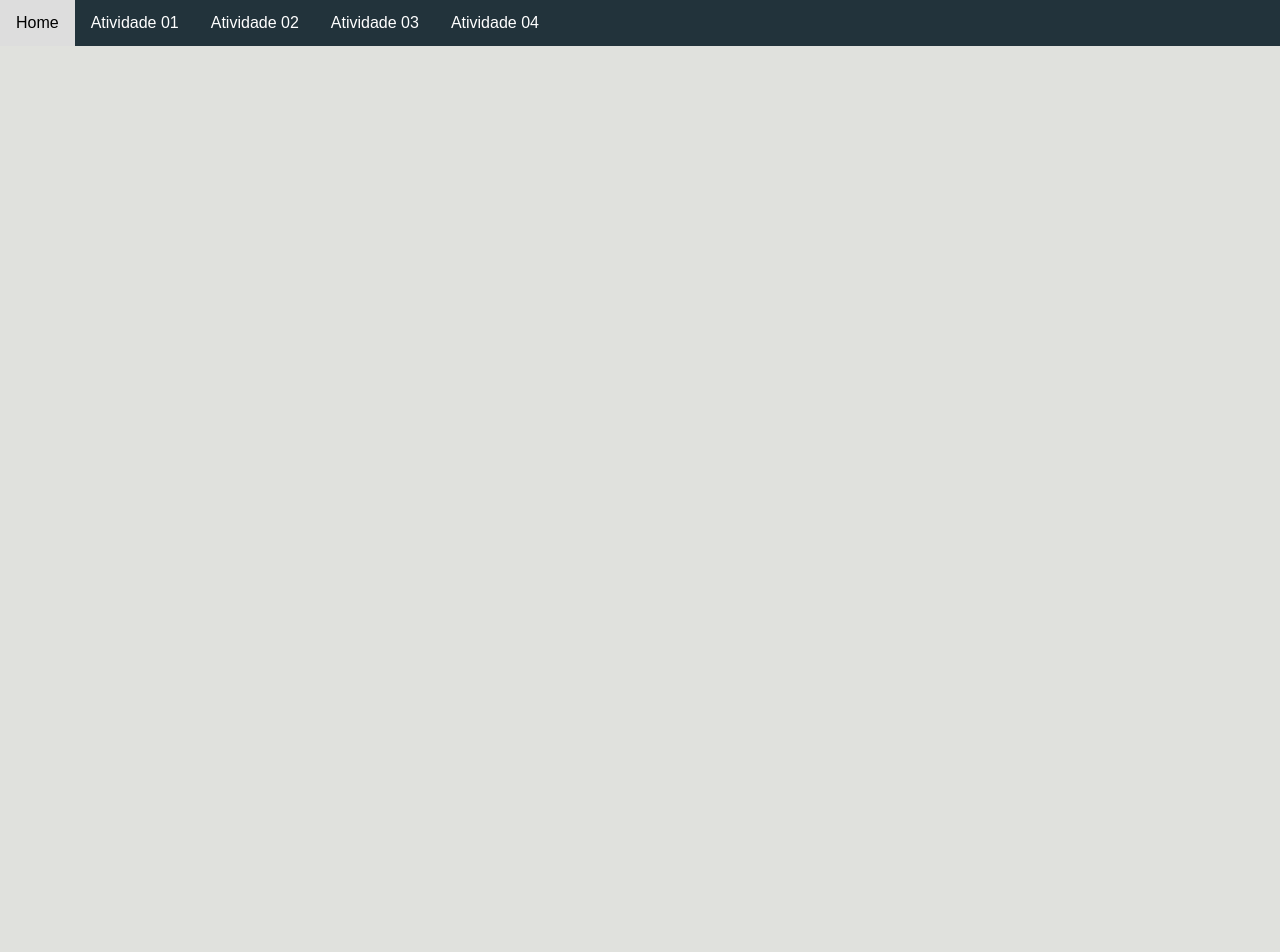
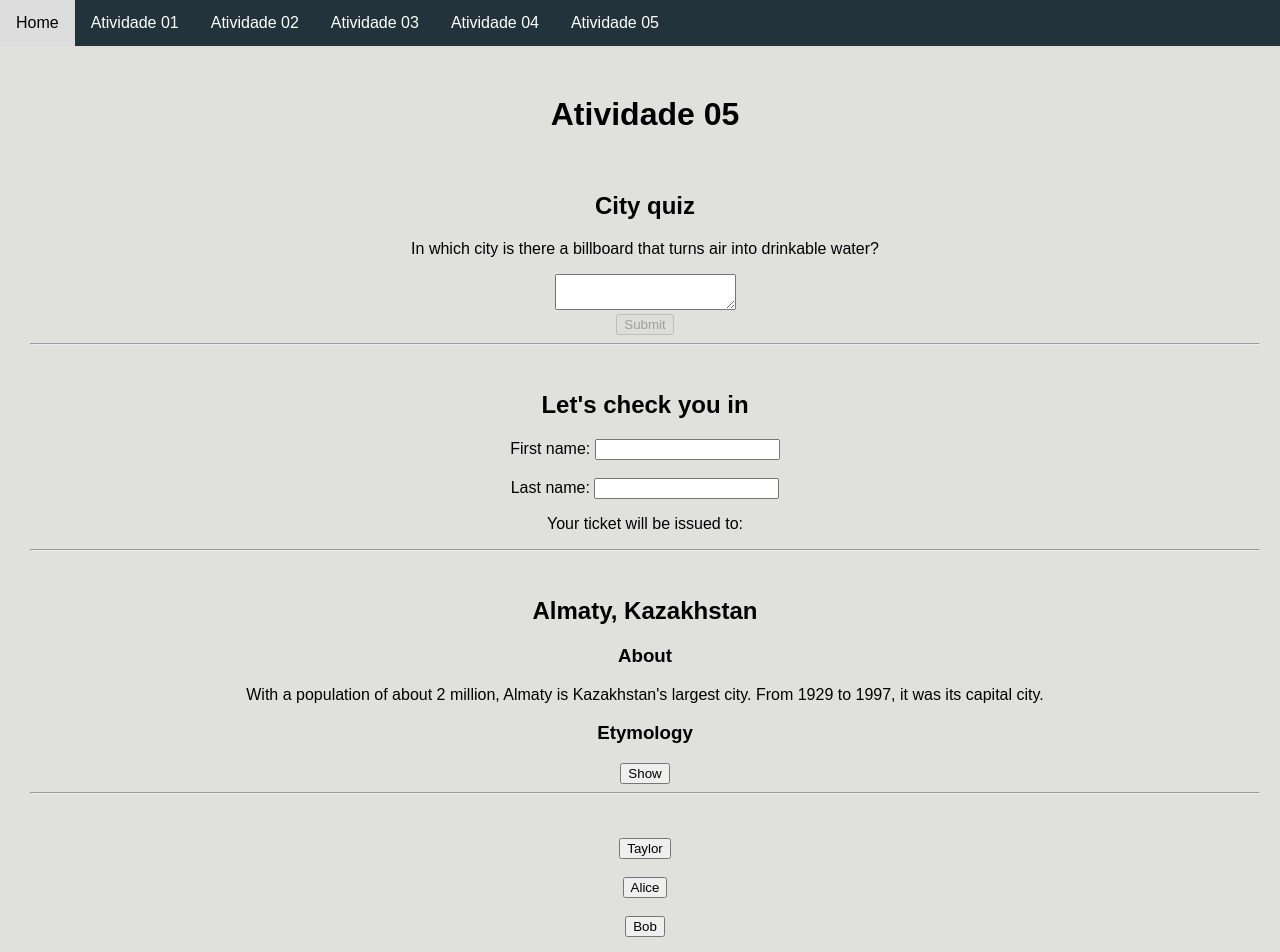
Before and after one commit to marialuizaruiz/atividadesReact, a React (Create React App) app: page /atv05 in a window 1280 px wide. Shown: the top 952 px of the page. Before the commit the page ends 800 px from the top, so only its background shows below. Built offline with nearby package versions, Linux system fonts and the light colour scheme.

Commit message:
Update Atv05

```diff
--- /dev/null
+++ b/src/atv05/components/Accordion.js
@@ -0,0 +1,52 @@
+import { useState } from "react";
+
+export default function Accordion() {
+    const [activeIndex, setActiveIndex] = useState(0);
+    return (
+        <>
+            <h2>Almaty, Kazakhstan</h2>
+            <Panel
+                title="About"
+                isActive={activeIndex === 0}
+                onShow={() => setActiveIndex(0)}
+            >
+                With a population of about 2 million, Almaty is
+                Kazakhstan's largest city. From 1929 to 1997,
+                it was its capital city.
+            </Panel>
+            <Panel
+                title="Etymology"
+                isActive={activeIndex === 1}
+                onShow={() => setActiveIndex(1)}
+            >
+                The name comes from <span lang="kk-KZ">алма</span>,
+                the Kazakh word for "apple" and is often translated
+                as "full of apples". In fact, the region surrounding
+                Almaty is thought to be the ancestral home of the
+                apple, and the wild <i lang="la">Malus sieversii</i>
+                is considered a likely candidate for the ancestor
+                of the modern domestic apple.
+            </Panel>
+        </>
+    );
+}
+
+function Panel({
+    title,
+    children,
+    isActive,
+    onShow
+}) {
+    return (
+        <section className="panel">
+            <h3>{title}</h3>
+            {isActive ? (
+                <p>{children}</p>
+            ) : (
+                <button onClick={onShow}>
+                    Show
+                </button>
+            )}
+        </section>
+    );
+}
--- /dev/null
+++ b/src/atv05/components/App.js
@@ -0,0 +1,23 @@
+import { useState } from "react";
+import Chat from './Chat';
+import ContactList from './ContactList';
+
+export default function Messenger() {
+    const [to, setTo] = useState(contacts[0]);
+    return (
+        <div>
+            <ContactList
+            contacts={contacts}
+            selectedContact={to}
+            onSelect={contact => setTo(contact)}
+            />
+            <Chat key={to.email} contact={to} />
+        </div>
+    );
+}
+
+const contacts = [
+    { name: 'Taylor', email: 'taylor@mail.com'},
+    { name: 'Alice', email: 'alice@mail.com'},
+    { name: 'Bob', email: 'bob@mail.com'}
+];
--- /dev/null
+++ b/src/atv05/components/Atv05.js
@@ -0,0 +1,17 @@
+import FormQuiz from './FormQuiz';
+import FormTicket from './FormTicket';
+import Accordion from './Accordion';
+import App from './App';
+export default function Atv05() {
+    return (
+        <>
+            <div class="container">
+                <h1 id="centralizar">Atividade 05</h1>
+                <br /><FormQuiz /><hr />
+                <br /><FormTicket /><hr />
+                <br /><Accordion /><hr />
+                <br /><App /><hr />
+            </div>
+        </>
+    )
+}
--- /dev/null
+++ b/src/atv05/components/Chat.js
@@ -0,0 +1,16 @@
+import { useState } from "react";
+
+export default function Chat({ contact }) {
+    const [text, setText] = useState('');
+    return (
+        <section className="chat">
+            <br/><textarea
+                value={text}
+                placeholder={'Chat to ' + contact.name}
+                onChange={e => setText(e.target.value)}
+            />
+            <br />
+            <button>Send to {contact.email}</button>
+        </section>
+    );
+}
--- /dev/null
+++ b/src/atv05/components/ContactList.js
@@ -0,0 +1,21 @@
+export default function ContactList({
+    selectedContact,
+    contacts,
+    onSelect
+}) {
+    return (
+        <section className="contact-list">
+            <ul className="remover">
+                {contacts.map(contact =>
+                    <li key={contact.email}>
+                        <br/><button onClick={() => {
+                            onSelect(contact);
+                        }}>
+                            {contact.name}
+                        </button>
+                    </li>
+                )}
+            </ul>
+        </section>
+    );
+}
--- /dev/null
+++ b/src/atv05/components/FormQuiz.js
@@ -0,0 +1,69 @@
+import { useState } from "react";
+
+export default function FormQuiz() {
+    const [answer, setAnswer] = useState('');
+    const [error, setError] = useState(null);
+    const [status, setStatus] = useState('typing');
+
+    if (status === 'success') {
+        return <h1>That's right!</h1>
+    }
+
+    async function handleSubmit(e) {
+        e.preventDefault();
+        setStatus('submitting');
+        try {
+            await submitForm(answer);
+            setStatus('success');
+        } catch (err) {
+            setStatus('typing');
+            setError(err);
+        }
+    }
+
+    function handleTextareaChange(e) {
+        setAnswer(e.target.value);
+    }
+
+    return (
+        <>
+            <h2>City quiz</h2>
+            <p>
+                In which city is there a billboard that turns air
+                into drinkable water?
+            </p>
+            <form onSubmit={handleSubmit}>
+                <textarea
+                    value={answer}
+                    onChange={handleTextareaChange}
+                    disabled={status === 'Submitting'}
+                />
+                <br />
+                <button disabled={
+                    answer.length === 0 ||
+                    status === 'submitting'
+                }>
+                    Submit
+                </button>
+                {error !== null &&
+                    <p className="Error">
+                        {error.message}
+                    </p>
+                }
+            </form>
+        </>
+    );
+}
+
+function submitForm(answer) {
+    return new Promise((resolve, reject) => {
+        setTimeout(() => {
+            let shouldError = answer.toLowerCase() !== 'lima'
+            if (shouldError) {
+                reject(new Error(' Try again!'));
+            } else {
+                resolve();
+            }
+        }, 1500);
+    });
+}
--- /dev/null
+++ b/src/atv05/components/FormTicket.js
@@ -0,0 +1,39 @@
+import { useState } from 'react';
+
+export default function FormTicketk() {
+    const [firstName, setFirstName] = useState('');
+    const [lastName, setLastName] = useState('');
+
+    const fullName = firstName + ' ' + lastName;
+
+    function handleFirstNameChange(e) {
+        setFirstName(e.target.value);
+    }
+
+    function handleLastNameChange(e) {
+        setLastName(e.target.value);
+    }
+
+    return (
+        <>
+            <h2>Let's check you in</h2>
+            <label>
+                First name:{' '}
+                <input
+                    value={firstName}
+                    onChange={handleFirstNameChange}
+                />
+            </label><br/><br/>
+            <label>
+                Last name:{' '}
+                <input
+                    value={lastName}
+                    onChange={handleLastNameChange}
+                />
+            </label>
+            <p>
+                Your ticket will be issued to: <b>{fullName}</b>
+            </p>
+        </>
+    );
+}
--- a/src/minhasRotas.js
+++ b/src/minhasRotas.js
@@ -7,6 +7,7 @@ import Atv01 from './atv01/components/Atv01';
 import Atv02 from './atv02/components/Atv02';
 import Atv03 from './atv03/components/Atv03';
 import Atv04 from './atv04/components/Atv04';
+import Atv05 from './atv05/components/Atv05';
 
 export default function MinhasRotas() {
     return (
@@ -17,6 +18,7 @@ export default function MinhasRotas() {
                 <a href="/atv02">Atividade 02</a>
                 <a href="/atv03">Atividade 03</a>
                 <a href="/atv04">Atividade 04</a>
+                <a href="/atv05">Atividade 05</a>
         </div>
             <BrowserRouter>
                 <Routes>
@@ -25,6 +27,7 @@ export default function MinhasRotas() {
                     <Route path="/atv02" element={<Atv02 />} />
                     <Route path="/atv03" element={<Atv03 />} />
                     <Route path="/atv04" element={<Atv04 />} />
+                    <Route path="/atv05" element={<Atv05 />} />
                 </Routes>
             </BrowserRouter>
         </div>
--- a/src/style.css
+++ b/src/style.css
@@ -52,3 +52,9 @@ body{
   border-radius: 20px;
   padding-left: 10px;
 }
+
+.remover {
+  list-style-type: none;
+  padding: 0;
+  margin: 0;
+}
```
